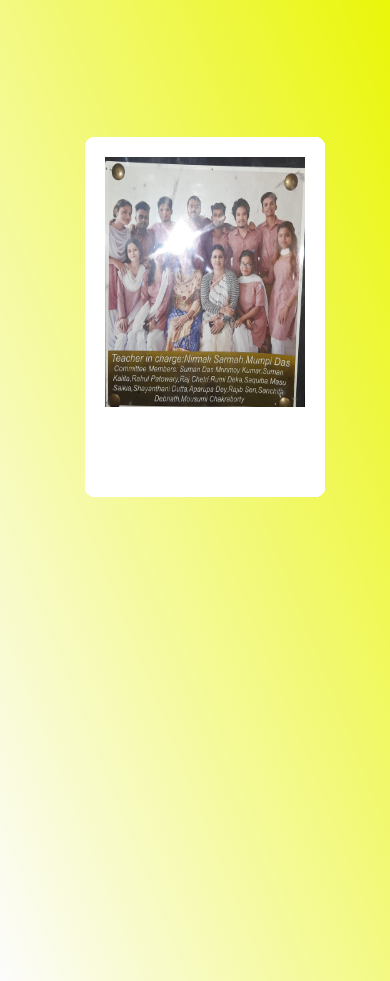
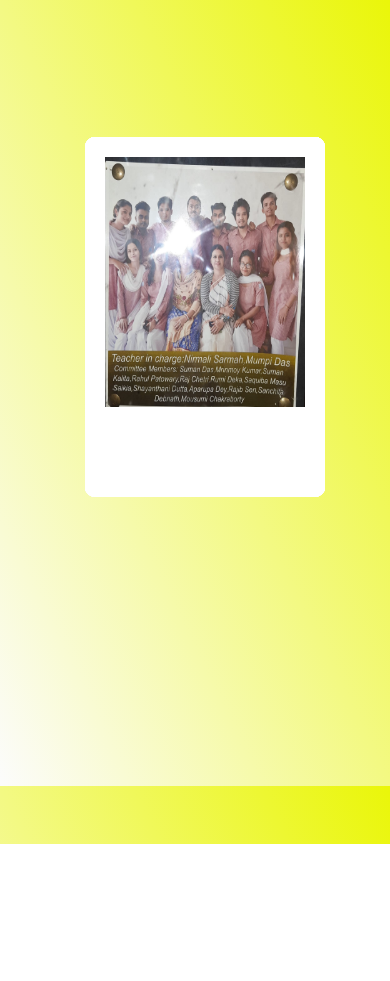
Before and after one commit to PanduCollege/commercewallmagazin2023, a plain HTML site: page index.html in a window 390 px wide. After the commit the page ends 844 px from the top, so only its background shows below. Drawn offline with Linux system fonts and the light colour scheme; a script that the page names is missing.

Commit message:
Update book.css

```diff
--- a/book.css
+++ b/book.css
@@ -57,7 +57,7 @@ img{
 @media (max-width: 450px) {
     body{
     padding-top: 35%;
-    min-height: 100vh;
+    min-height: 77vh;
     margin: 0;
     display: flow-root;
     justify-content: center;
```
